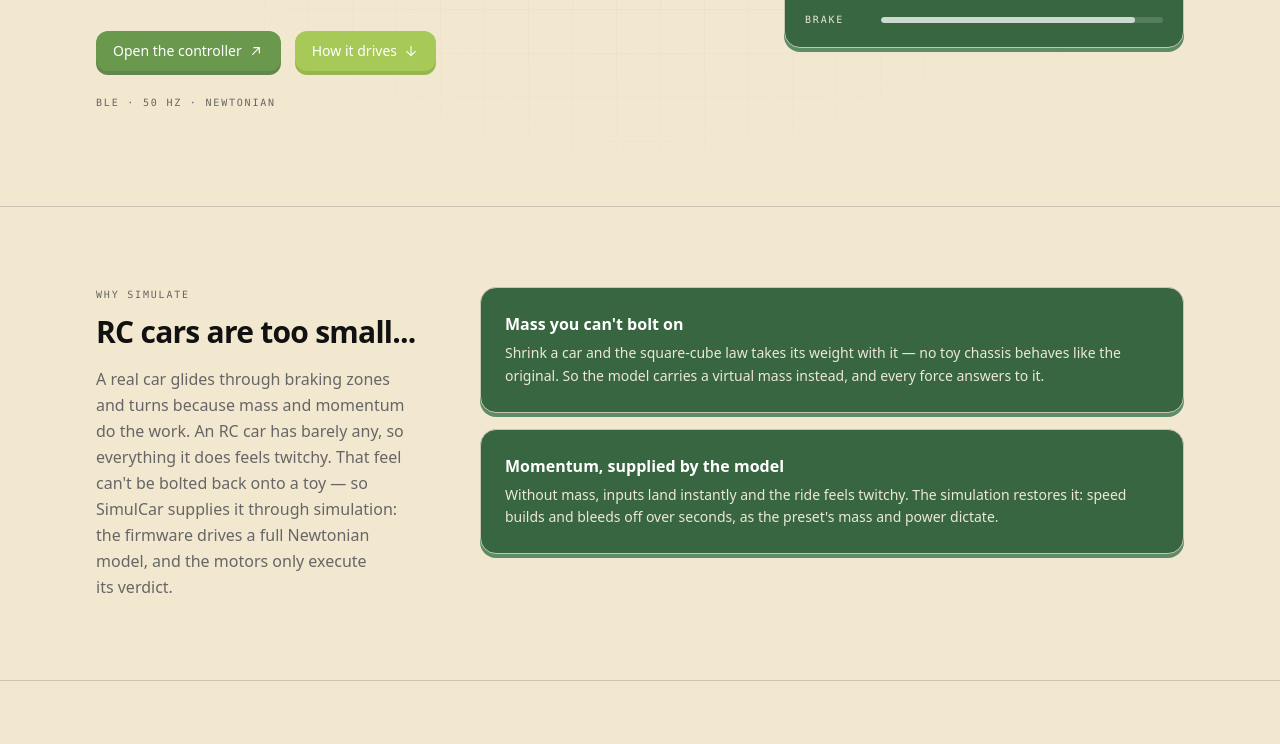
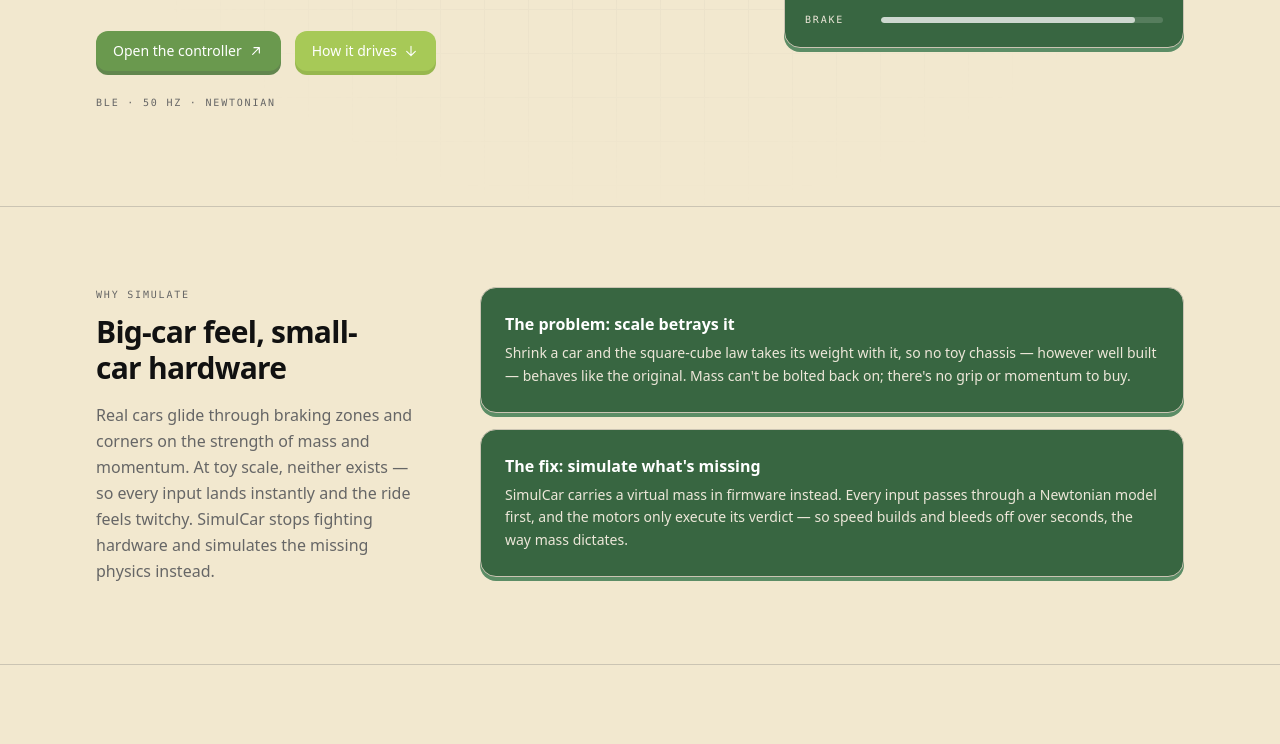
Before and after one commit to embedil/embedil.github.io, a Next.js app: page /simulcar in a window 1280 px wide. Shown: the part 496-1240 px from the top of the page. Built offline with nearby package versions, Linux system fonts and the light colour scheme.

Commit message:
rewrite the why simulate section

```diff
--- a/app/simulcar/page.tsx
+++ b/app/simulcar/page.tsx
@@ -38,12 +38,12 @@ const FORCES = [
 
 const WHY_CARDS = [
   {
-    title: "Mass you can't bolt on",
-    body: "Shrink a car and the square-cube law takes its weight with it — no toy chassis behaves like the original. So the model carries a virtual mass instead, and every force answers to it.",
+    title: "The problem: scale betrays it",
+    body: "Shrink a car and the square-cube law takes its weight with it, so no toy chassis — however well built — behaves like the original. Mass can't be bolted back on; there's no grip or momentum to buy.",
   },
   {
-    title: "Momentum, supplied by the model",
-    body: "Without mass, inputs land instantly and the ride feels twitchy. The simulation restores it: speed builds and bleeds off over seconds, as the preset's mass and power dictate.",
+    title: "The fix: simulate what's missing",
+    body: "SimulCar carries a virtual mass in firmware instead. Every input passes through a Newtonian model first, and the motors only execute its verdict — so speed builds and bleeds off over seconds, the way mass dictates.",
   },
 ];
 
@@ -155,12 +155,14 @@ export default function Simulcar() {
       </section>
 
       <Band>
-        <BandHeading eyebrow="Why simulate" title="RC cars are too small...">
-          A real car glides through braking zones and turns because mass and
-          momentum do the work. An RC car has barely any, so everything it does
-          feels twitchy. That feel can't be bolted back onto a toy — so SimulCar
-          supplies it through simulation: the firmware drives a full Newtonian
-          model, and the motors only execute its verdict.
+        <BandHeading
+          eyebrow="Why simulate"
+          title="Big-car feel, small-car hardware"
+        >
+          Real cars glide through braking zones and corners on the strength of
+          mass and momentum. At toy scale, neither exists — so every input lands
+          instantly and the ride feels twitchy. SimulCar stops fighting hardware
+          and simulates the missing physics instead.
         </BandHeading>
 
         <div className="grid gap-4">
```
